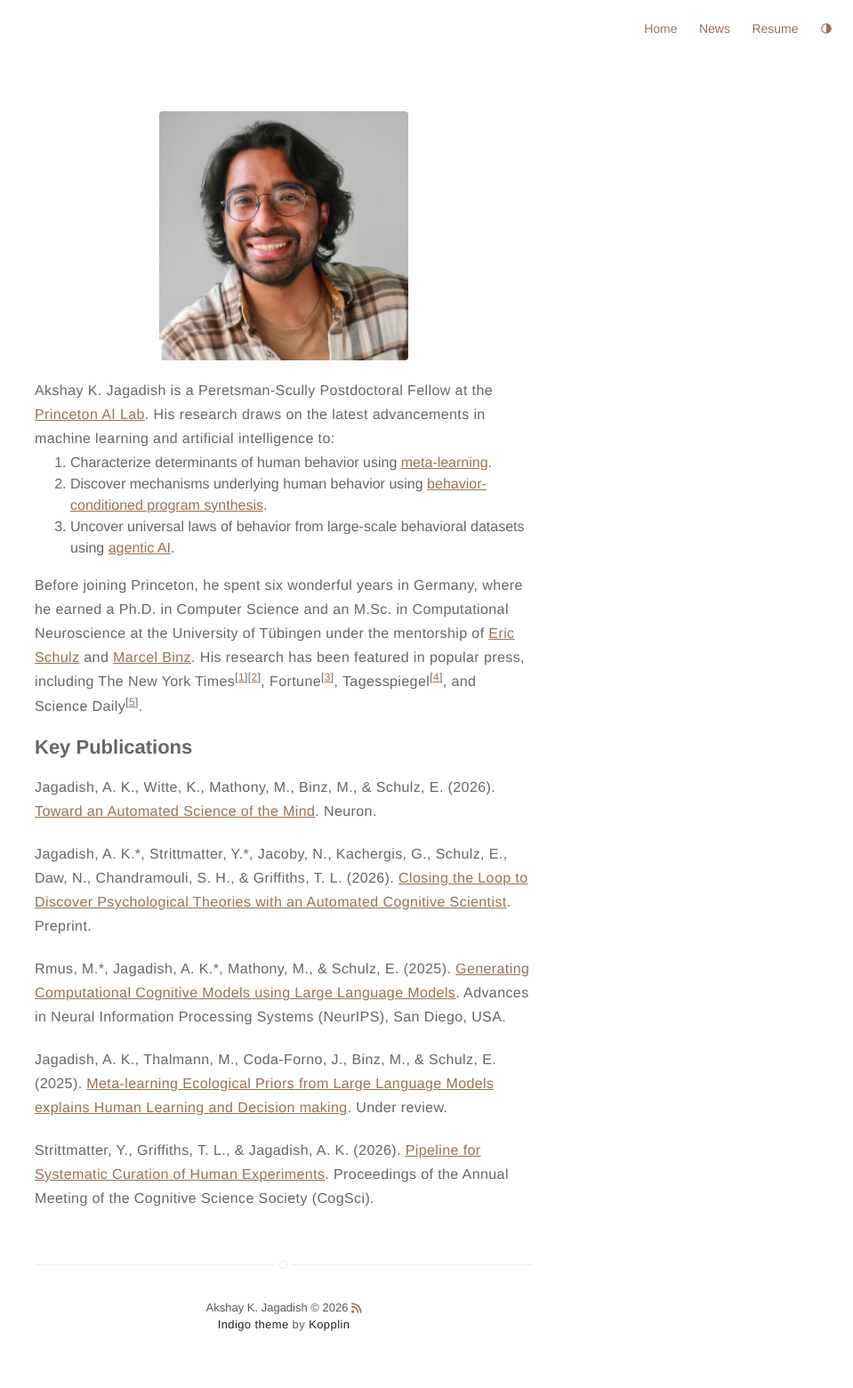
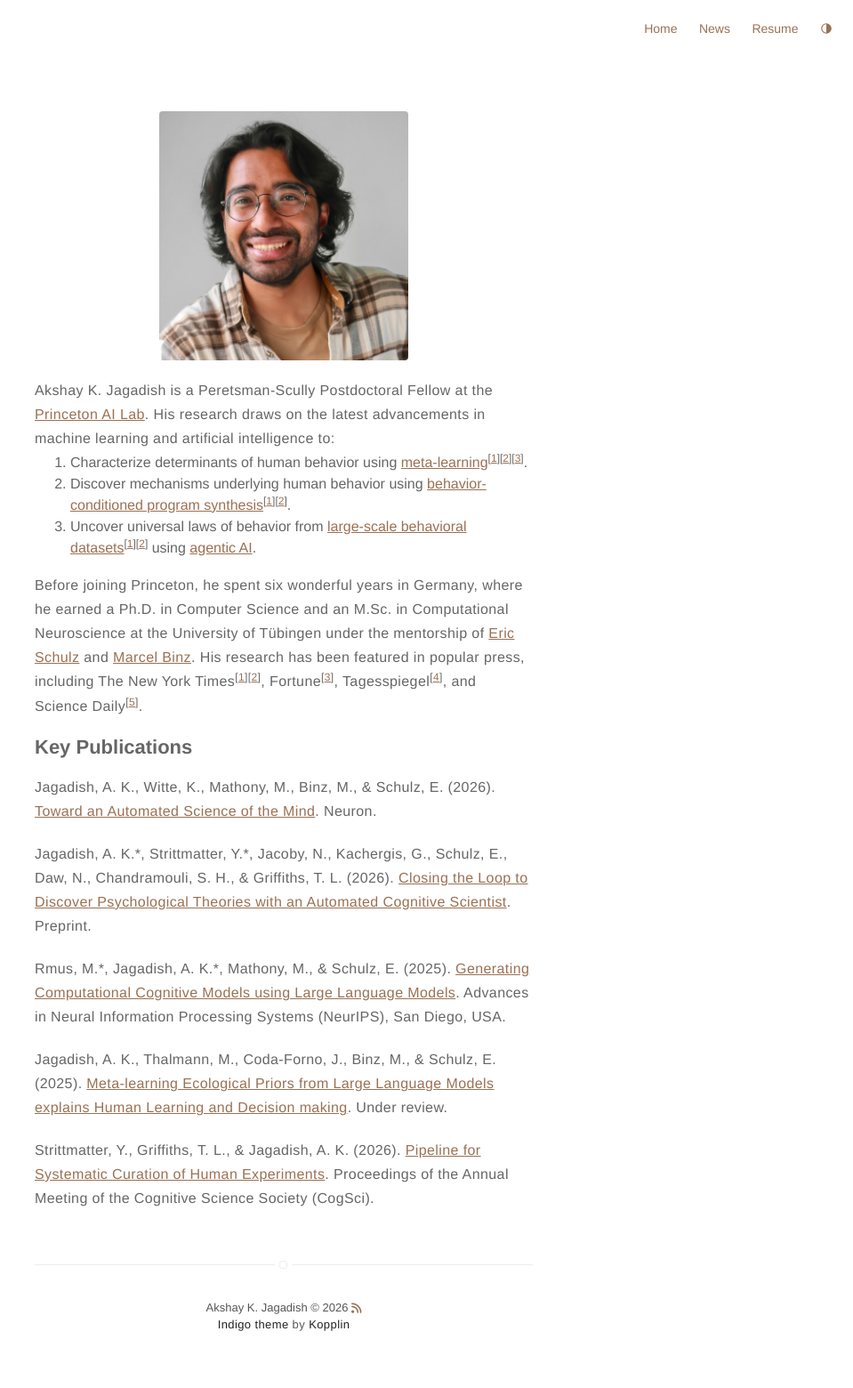
Before and after one commit to akjagadish/akjagadish.github.io, a Jekyll site: the page built from about.md, in a window 1280 px wide. Shown: the whole page at 89% size, without its empty margins (321-1280 px from the left). Built offline with Jekyll 4.4.1, drawn with Linux system fonts in a browser that asks for light colours; nearby versions of some CDN libraries.

Commit message:
docs: link bio research directions to papers and datasets
Co-Authored-By: Claude Fable 5.1 <noreply@anthropic.com>

```diff
--- a/about.md
+++ b/about.md
@@ -8,9 +8,9 @@ layout: page
   Akshay K. Jagadish is a Peretsman-Scully Postdoctoral Fellow at the <a href="https://ai.princeton.edu/ai-lab/people/postdocs-and-scholars">Princeton AI Lab</a>. His research draws on the latest advancements in machine learning and artificial intelligence to:
 </p>
 <ol style="margin-top: -19px;">
-  <li>Characterize determinants of human behavior using <a href="https://arxiv.org/abs/2509.00116">meta-learning</a>.</li>
-  <li>Discover mechanisms underlying human behavior using <a href="https://arxiv.org/pdf/2502.00879.pdf">behavior-conditioned program synthesis</a>.</li>
-  <li>Uncover universal laws of behavior from large-scale behavioral datasets using <a href="https://arxiv.org/abs/2606.26448">agentic AI</a>.</li>
+  <li>Characterize determinants of human behavior using <a href="https://arxiv.org/abs/2304.06729">meta-learning</a><sup>[<a href="https://osf.io/preprints/psyarxiv/ymve5">1</a>][<a href="https://arxiv.org/abs/2402.01821">2</a>][<a href="https://arxiv.org/abs/2509.00116">3</a>]</sup>.</li>
+  <li>Discover mechanisms underlying human behavior using <a href="https://arxiv.org/abs/2603.20988">behavior-conditioned program synthesis</a><sup>[<a href="https://arxiv.org/abs/2502.00879">1</a>][<a href="https://arxiv.org/abs/2606.26448">2</a>]</sup>.</li>
+  <li>Uncover universal laws of behavior from <a href="https://huggingface.co/psyche-org">large-scale behavioral datasets</a><sup>[<a href="https://huggingface.co/datasets/marcelbinz/Psych-101">1</a>][<a href="https://huggingface.co/datasets/marcelbinz/Psych-201">2</a>]</sup> using <a href="https://escholarship.org/uc/item/9q54r700">agentic AI</a>.</li>
 </ol>
 <p>
   Before joining Princeton, he spent six wonderful years in Germany, where he earned a Ph.D. in Computer Science and an M.Sc. in Computational Neuroscience at the University of Tübingen under the mentorship of <a href="https://hcai-munich.com/">Eric Schulz</a> and <a href="https://core-cognition.github.io/index.html">Marcel Binz</a>. His research has been featured in popular press, including The New York Times<sup>[<a href="http://www.nytimes.com/2025/03/17/science/chatgpt-digital-therapists-anxiety.html">1</a>][<a href="https://www.nytimes.com/2025/07/02/science/ai-psychology-mind.html">2</a>]</sup>, Fortune<sup>[<a href="https://fortune.com/2025/03/09/openai-chatgpt-anxiety-mindfulness-mental-health-intervention/?abc123">3</a>]</sup>, Tagesspiegel<sup>[<a href="https://www.tagesspiegel.de/wissen/wie-denkt-chatgpt-geht-ein-chatbot-zum-psychologen-11726375.html">4</a>]</sup>, and Science Daily<sup>[<a href="https://www.sciencedaily.com/releases/2025/03/250303141645.htm">5</a>]</sup>.
```
